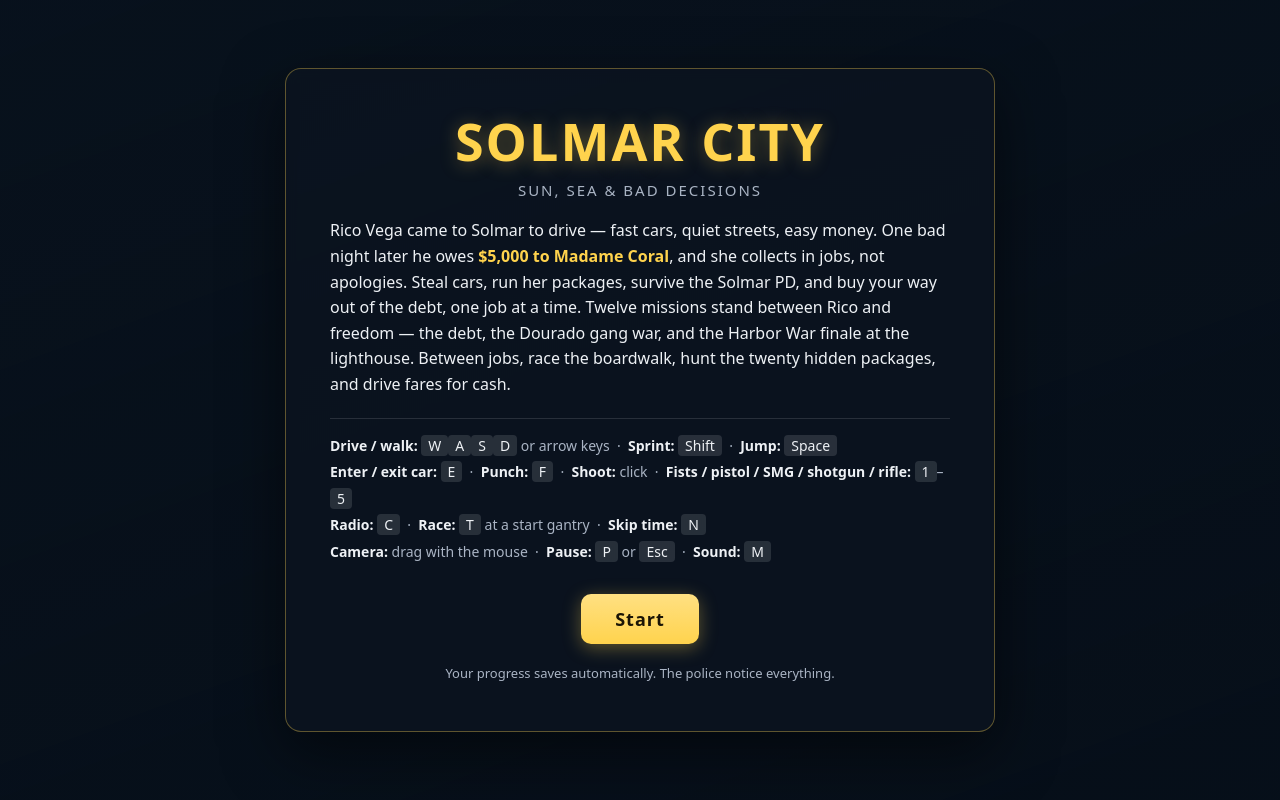
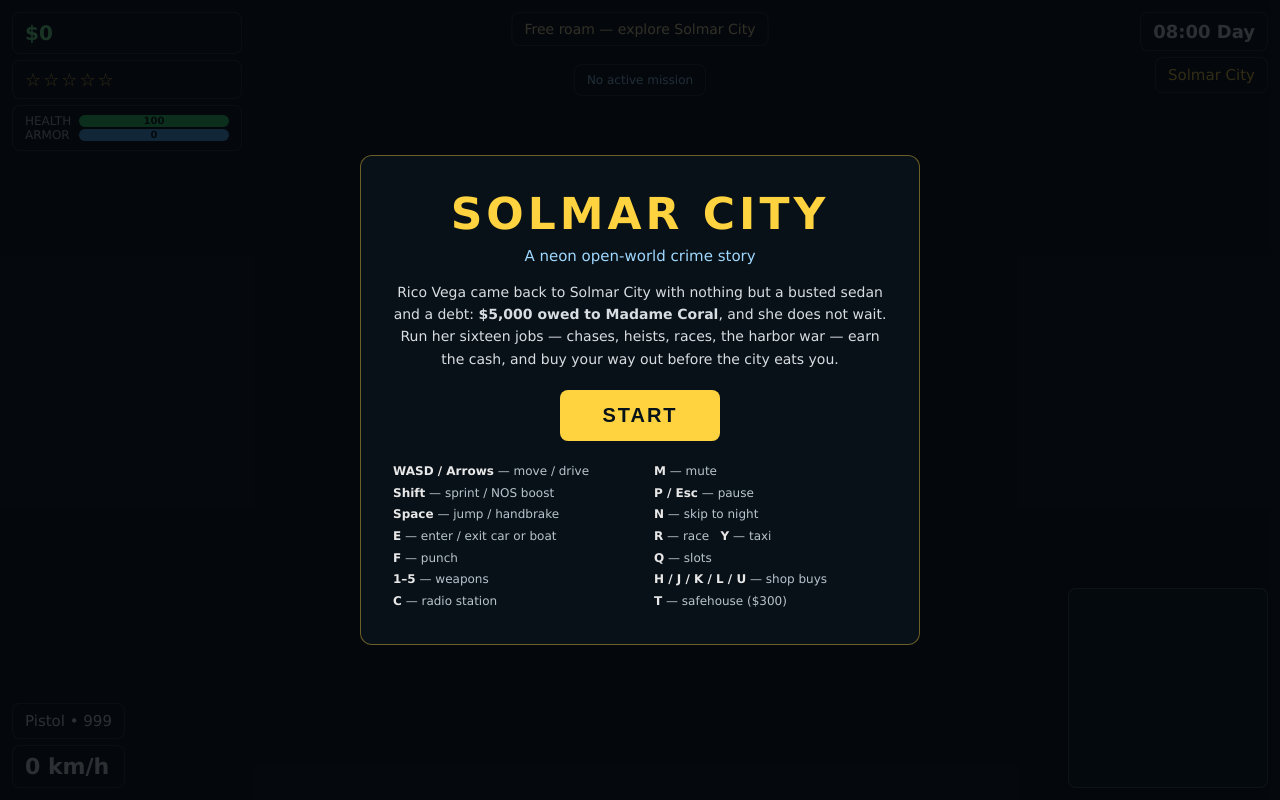
Before and after one commit to riandi21/solmar-city, a plain HTML site: page game/index.html in a window 1280 px wide. Drawn offline with Linux system fonts and the light colour scheme.

Commit message:
v4: Solmar City Round 4 — root + shell

```diff
--- a/game/index.html
+++ b/game/index.html
@@ -1,176 +1,110 @@
-<!doctype html>
+<!DOCTYPE html>
 <html lang="en">
 <head>
 <meta charset="utf-8">
 <meta name="viewport" content="width=device-width, initial-scale=1">
 <title>Solmar City</title>
+<script type="importmap">
+{
+  "imports": {
+    "three": "./vendor/three.module.min.js"
+  }
+}
+</script>
 <style>
-  :root {
-    --gold: #ffd34d;
-    --gold-dim: #c9a227;
-    --panel: rgba(12, 20, 32, 0.82);
-    --panel-border: rgba(255, 211, 77, 0.35);
-    --text: #eef1f5;
-    --muted: #aab4c4;
-    --danger: #e5534b;
-    --good: #58d68d;
-    --blue: #4dc3ff;
-  }
-  html, body { margin: 0; height: 100%; overflow: hidden; background: #0b1622;
-    font-family: system-ui, -apple-system, "Segoe UI", sans-serif; color: var(--text); }
-  #game { position: fixed; inset: 0; width: 100%; height: 100%; display: block; touch-action: none; }
-  .hidden { display: none !important; }
-  /* Read aloud, never shown: the status line screen readers announce. */
-  #status { position: absolute; width: 1px; height: 1px; overflow: hidden; clip-path: inset(50%); white-space: nowrap; }
-
-  /* --- HUD --- */
-  #hud { position: fixed; inset: 0; pointer-events: none; z-index: 5; }
-  .hud-panel { background: var(--panel); border: 1px solid var(--panel-border);
-    border-radius: 10px; backdrop-filter: blur(4px); }
-  #hud-top { position: absolute; top: 14px; left: 14px; right: 14px;
-    display: flex; justify-content: space-between; align-items: flex-start; gap: 12px; }
-  #cash { font-size: 28px; font-weight: 700; color: var(--gold); padding: 6px 14px;
-    letter-spacing: 0.5px; }
-  #stars { font-size: 26px; letter-spacing: 4px; padding: 6px 14px; min-width: 150px; text-align: center; }
-  #health { display: flex; align-items: center; gap: 8px; padding: 10px 14px; }
-  #health span { font-size: 13px; color: var(--muted); text-transform: uppercase; letter-spacing: 1px; }
-  #health-bar { width: 140px; height: 12px; background: rgba(255,255,255,0.15);
-    border-radius: 6px; overflow: hidden; }
-  #health-fill { height: 100%; width: 100%; background: var(--good); border-radius: 6px;
-    transition: width 0.2s ease; }
-  #clock { position: absolute; top: 76px; right: 14px; padding: 6px 12px;
-    font-size: 16px; font-weight: 600; letter-spacing: 1px; }
-  #clock::before { content: "◷ "; color: var(--gold); }
-  #objective { position: absolute; top: 76px; left: 14px; padding: 8px 14px;
-    font-size: 15px; max-width: 420px; }
-  #objective::before { content: "◆ "; color: var(--gold); }
-  #mission-tracker { position: absolute; top: 122px; left: 14px; padding: 8px 14px;
-    font-size: 13px; color: var(--muted); max-width: 300px; line-height: 1.6; }
-  #mission-tracker b { color: var(--text); }
-  #activity-tracker { position: absolute; left: 14px; bottom: 224px; padding: 8px 14px;
-    font-size: 13px; color: var(--muted); line-height: 1.6; }
-  #activity-tracker b { color: var(--gold); }
-  #speed { position: absolute; right: 14px; bottom: 16px; padding: 8px 14px;
-    font-size: 20px; font-weight: 600; min-width: 110px; text-align: center; }
-  #message { position: absolute; left: 50%; bottom: 110px; transform: translateX(-50%);
-    padding: 10px 18px; font-size: 16px; text-align: center; max-width: 70%;
-    transition: opacity 0.4s ease; }
-  #race-banner { position: absolute; left: 50%; top: 122px; transform: translateX(-50%);
-    padding: 8px 18px; font-size: 16px; font-weight: 700; color: var(--blue);
-    text-align: center; display: none; }
-  #minimap { position: absolute; left: 14px; bottom: 14px; width: 200px; height: 200px;
-    border: 1px solid var(--panel-border); border-radius: 10px;
-    background: rgba(10, 24, 38, 0.85); }
-
-  /* --- Full-screen menu panels --- */
-  .screen { position: fixed; inset: 0; z-index: 10; display: flex; align-items: center;
-    justify-content: center; background: linear-gradient(160deg, rgba(6,14,24,0.55), rgba(6,14,24,0.85)); }
-  .panel { background: var(--panel); border: 1px solid var(--panel-border); border-radius: 16px;
-    padding: 36px 44px; max-width: 620px; width: min(92vw, 620px); text-align: center;
-    box-shadow: 0 20px 60px rgba(0,0,0,0.5); backdrop-filter: blur(6px); }
-  .panel h1 { margin: 0 0 4px; font-size: 52px; letter-spacing: 2px; color: var(--gold);
-    text-transform: uppercase; text-shadow: 0 2px 18px rgba(255, 211, 77, 0.35); }
-  .panel h2 { margin: 0 0 12px; font-size: 34px; color: var(--gold); text-transform: uppercase; letter-spacing: 1px; }
-  .tagline { margin: 0 0 18px; color: var(--muted); font-size: 15px; letter-spacing: 2px; text-transform: uppercase; }
-  .story { font-size: 16px; line-height: 1.6; color: var(--text); margin: 0 0 20px; text-align: left; }
-  .story strong { color: var(--gold); }
-  .controls { text-align: left; font-size: 14px; line-height: 1.9; color: var(--muted);
-    border-top: 1px solid rgba(255,255,255,0.12); padding-top: 14px; margin: 0 0 24px; }
-  .controls b { color: var(--text); }
-  .controls kbd { background: rgba(255,255,255,0.12); border-radius: 4px; padding: 1px 7px;
-    font-family: inherit; color: var(--text); }
-  button { pointer-events: auto; cursor: pointer; font: inherit; font-size: 18px; font-weight: 700;
-    letter-spacing: 1px; color: #1a1405; background: linear-gradient(180deg, #ffe082, var(--gold));
-    border: none; border-radius: 10px; padding: 13px 34px; margin: 4px 6px;
-    box-shadow: 0 4px 18px rgba(255, 211, 77, 0.35); }
-  button:hover { filter: brightness(1.08); }
-  button.secondary { background: rgba(255,255,255,0.12); color: var(--text);
-    border: 1px solid rgba(255,255,255,0.3); box-shadow: none; }
-  .hint { margin-top: 16px; font-size: 13px; color: var(--muted); }
+  * { box-sizing: border-box; margin: 0; padding: 0; }
+  html, body { width: 100%; height: 100%; overflow: hidden; background: #0a0f14; font-family: Verdana, Geneva, sans-serif; color: #e8e8e8; }
+  #game-canvas { position: fixed; inset: 0; width: 100%; height: 100%; display: block; }
+  .panel { background: rgba(8, 14, 20, 0.72); border: 1px solid rgba(255, 255, 255, 0.14); border-radius: 8px; padding: 8px 12px; }
+  #hud { position: fixed; inset: 0; pointer-events: none; z-index: 5; font-size: 14px; }
+  #hud-top-left { position: absolute; top: 12px; left: 12px; display: flex; flex-direction: column; gap: 6px; }
+  #hud-cash { font-size: 20px; font-weight: bold; color: #7dff9b; }
+  #hud-stars { color: #ffd23f; font-size: 18px; letter-spacing: 2px; }
+  .bar-row { display: flex; align-items: center; gap: 8px; font-size: 12px; }
+  .bar-label { width: 46px; color: #b8c4cc; }
+  .bar-track { width: 150px; height: 12px; background: rgba(255, 255, 255, 0.15); border-radius: 6px; overflow: hidden; }
+  .bar-fill { height: 100%; width: 100%; text-align: center; font-size: 10px; line-height: 12px; color: #06121a; font-weight: bold; }
+  #hud-health { background: #2ee66b; }
+  #hud-armor { background: #4db8ff; }
+  #hud-top-right { position: absolute; top: 12px; right: 12px; text-align: right; display: flex; flex-direction: column; gap: 6px; align-items: flex-end; }
+  #hud-clock { font-size: 18px; font-weight: bold; }
+  #hud-district { color: #ffd23f; font-size: 15px; }
+  #hud-objective { position: absolute; top: 12px; left: 50%; transform: translateX(-50%); max-width: 44%; text-align: center; font-size: 14px; color: #ffe9a8; }
+  #hud-mission { position: absolute; top: 64px; left: 50%; transform: translateX(-50%); font-size: 12px; color: #9fd8ff; }
+  #hud-activity { position: absolute; top: 88px; left: 50%; transform: translateX(-50%); font-size: 12px; color: #c9f7c9; }
+  #hud-toast { position: absolute; bottom: 120px; left: 50%; transform: translateX(-50%); font-size: 16px; color: #fff; background: rgba(8, 14, 20, 0.8); padding: 8px 16px; border-radius: 8px; display: none; }
+  #hud-bottom-left { position: absolute; bottom: 12px; left: 12px; display: flex; flex-direction: column; gap: 6px; }
+  #hud-weapon { font-size: 15px; }
+  #hud-speed { font-size: 22px; font-weight: bold; }
+  #minimap-wrap { position: absolute; bottom: 12px; right: 12px; }
+  #minimap { width: 200px; height: 200px; border: 1px solid rgba(255, 255, 255, 0.25); border-radius: 8px; background: rgba(8, 18, 28, 0.85); display: block; }
+  #menu { position: fixed; inset: 0; z-index: 10; display: flex; align-items: center; justify-content: center; background: rgba(4, 8, 12, 0.82); }
+  #menu-card { max-width: 560px; width: 92%; text-align: center; padding: 32px; background: rgba(10, 18, 26, 0.95); border: 1px solid rgba(255, 210, 63, 0.4); border-radius: 12px; }
+  #menu-card h1 { font-size: 44px; letter-spacing: 4px; color: #ffd23f; margin-bottom: 8px; }
+  #menu-card h2 { font-size: 15px; font-weight: normal; color: #9fd8ff; margin-bottom: 16px; }
+  #menu-card p.story { font-size: 14px; line-height: 1.6; color: #d8dee2; margin-bottom: 20px; }
+  #start-btn { pointer-events: auto; cursor: pointer; font-size: 20px; font-weight: bold; letter-spacing: 2px; color: #06121a; background: #ffd23f; border: none; border-radius: 8px; padding: 14px 42px; margin-bottom: 20px; }
+  #start-btn:hover { background: #ffe066; }
+  #menu-card .controls { text-align: left; font-size: 12px; line-height: 1.8; color: #b8c4cc; columns: 2; column-gap: 28px; }
+  #menu-card .controls b { color: #e8e8e8; }
 </style>
-<script type="importmap">
-{ "imports": { "three": "./vendor/three.module.min.js" } }
-</script>
 </head>
 <body>
-<canvas id="game" aria-label="Solmar City: an open-world crime game. Drive, steal cars, outrun the police and finish jobs for Madame Coral."></canvas>
+<canvas id="game-canvas"></canvas>
 
-<div id="hud" class="hidden">
-  <div id="hud-top">
-    <div id="cash" class="hud-panel">$0</div>
-    <div id="stars" class="hud-panel" aria-label="Wanted level">☆☆☆☆☆</div>
-    <div id="health" class="hud-panel"><span>Health</span>
-      <div id="health-bar"><div id="health-fill"></div></div>
+<div id="hud">
+  <div id="hud-top-left">
+    <div id="hud-cash" class="panel">$0</div>
+    <div id="hud-stars" class="panel">☆☆☆☆☆</div>
+    <div class="panel">
+      <div class="bar-row"><span class="bar-label">HEALTH</span><div class="bar-track"><div id="hud-health" class="bar-fill">100</div></div></div>
+      <div class="bar-row"><span class="bar-label">ARMOR</span><div class="bar-track"><div id="hud-armor" class="bar-fill">0</div></div></div>
     </div>
   </div>
-  <div id="objective" class="hud-panel">Steal a car and get moving</div>
-  <div id="clock" class="hud-panel">10:00</div>
-  <div id="mission-tracker" class="hud-panel">Mission 1 · First Wheels</div>
-  <div id="activity-tracker" class="hud-panel">Packages <b>0/20</b> · Taxi <b>$0</b></div>
-  <div id="race-banner" class="hud-panel"></div>
-  <div id="speed" class="hud-panel">On foot</div>
-  <div id="message" class="hud-panel" style="opacity: 0"></div>
-  <canvas id="minimap" width="200" height="200" aria-label="Minimap of Solmar City"></canvas>
+  <div id="hud-top-right">
+    <div id="hud-clock" class="panel">08:00 Day</div>
+    <div id="hud-district" class="panel">Solmar City</div>
+  </div>
+  <div id="hud-objective" class="panel">Free roam — explore Solmar City</div>
+  <div id="hud-mission" class="panel">No active mission</div>
+  <div id="hud-activity" class="panel" style="display:none"></div>
+  <div id="hud-toast"></div>
+  <div id="hud-bottom-left">
+    <div id="hud-weapon" class="panel">Pistol • 999</div>
+    <div id="hud-speed" class="panel">0 km/h</div>
+    <div id="hud-radio" class="panel" style="display:none"></div>
+  </div>
+  <div id="minimap-wrap"><canvas id="minimap" width="200" height="200"></canvas></div>
 </div>
 
-<div id="menu" class="screen">
-  <div class="panel">
-    <h1>Solmar City</h1>
-    <p class="tagline">Sun, sea &amp; bad decisions</p>
-    <p class="story">Rico Vega came to Solmar to drive — fast cars, quiet streets, easy money.
-      One bad night later he owes <strong>$5,000 to Madame Coral</strong>, and she collects
-      in jobs, not apologies. Steal cars, run her packages, survive the Solmar PD,
-      and buy your way out of the debt, one job at a time. Twelve missions stand
-      between Rico and freedom — the debt, the Dourado gang war, and the Harbor
-      War finale at the lighthouse. Between jobs, race the boardwalk, hunt the
-      twenty hidden packages, and drive fares for cash.</p>
-    <p class="controls">
-      <b>Drive / walk:</b> <kbd>W</kbd><kbd>A</kbd><kbd>S</kbd><kbd>D</kbd> or arrow keys &nbsp;·&nbsp;
-      <b>Sprint:</b> <kbd>Shift</kbd> &nbsp;·&nbsp; <b>Jump:</b> <kbd>Space</kbd><br>
-      <b>Enter / exit car:</b> <kbd>E</kbd> &nbsp;·&nbsp; <b>Punch:</b> <kbd>F</kbd> &nbsp;·&nbsp;
-      <b>Shoot:</b> click &nbsp;·&nbsp; <b>Fists / pistol / SMG / shotgun / rifle:</b> <kbd>1</kbd>–<kbd>5</kbd><br>
-      <b>Radio:</b> <kbd>C</kbd> &nbsp;·&nbsp; <b>Race:</b> <kbd>T</kbd> at a start gantry &nbsp;·&nbsp;
-      <b>Skip time:</b> <kbd>N</kbd><br>
-      <b>Camera:</b> drag with the mouse &nbsp;·&nbsp; <b>Pause:</b> <kbd>P</kbd> or <kbd>Esc</kbd> &nbsp;·&nbsp;
-      <b>Sound:</b> <kbd>M</kbd>
-    </p>
-    <button id="start-btn" type="button">Start</button>
-    <button id="continue-btn" type="button" class="secondary hidden">Continue</button>
-    <p class="hint">Your progress saves automatically. The police notice everything.</p>
+<div id="menu">
+  <div id="menu-card">
+    <h1>SOLMAR CITY</h1>
+    <h2>A neon open-world crime story</h2>
+    <p class="story">Rico Vega came back to Solmar City with nothing but a busted sedan and a debt:
+    <b>$5,000 owed to Madame Coral</b>, and she does not wait. Run her sixteen jobs —
+    chases, heists, races, the harbor war — earn the cash, and buy your way out
+    before the city eats you.</p>
+    <button id="start-btn" type="button">START</button>
+    <div class="controls">
+      <div><b>WASD / Arrows</b> — move / drive</div>
+      <div><b>Shift</b> — sprint / NOS boost</div>
+      <div><b>Space</b> — jump / handbrake</div>
+      <div><b>E</b> — enter / exit car or boat</div>
+      <div><b>F</b> — punch</div>
+      <div><b>1–5</b> — weapons</div>
+      <div><b>C</b> — radio station</div>
+      <div><b>M</b> — mute</div>
+      <div><b>P / Esc</b> — pause</div>
+      <div><b>N</b> — skip to night</div>
+      <div><b>R</b> — race &nbsp; <b>Y</b> — taxi</div>
+      <div><b>Q</b> — slots</div>
+      <div><b>H / J / K / L / U</b> — shop buys</div>
+      <div><b>T</b> — safehouse ($300)</div>
+    </div>
   </div>
 </div>
 
-<div id="pause-screen" class="screen hidden">
-  <div class="panel">
-    <h2>Paused</h2>
-    <p class="story">Solmar waits for no one — except right now. Take a breath, Rico.</p>
-    <p id="pause-stats" class="controls"></p>
-    <button id="resume-btn" type="button">Resume</button>
-    <p class="hint">Press P or Esc to resume.</p>
-  </div>
-</div>
-
-<div id="over-screen" class="screen hidden">
-  <div class="panel">
-    <h2>Wasted</h2>
-    <p class="story">Rico is down. Madame Coral does not forget a debt — but Solmar always
-      gives a driver one more run.</p>
-    <button id="restart-btn" type="button">Try again</button>
-    <p class="hint">Press Enter to restart.</p>
-  </div>
-</div>
-
-<div id="busted-screen" class="screen hidden">
-  <div class="panel">
-    <h2>Busted</h2>
-    <p class="story">The Solmar PD caught up with Rico. They took their cut and dropped
-      him at the station. The debt is still waiting.</p>
-    <button id="busted-restart-btn" type="button">Back on the streets</button>
-    <p class="hint">Press Enter to keep playing.</p>
-  </div>
-</div>
-
-<p id="status" role="status" aria-live="polite"></p>
 <script type="module" src="./src/main.js"></script>
 </body>
 </html>
```
